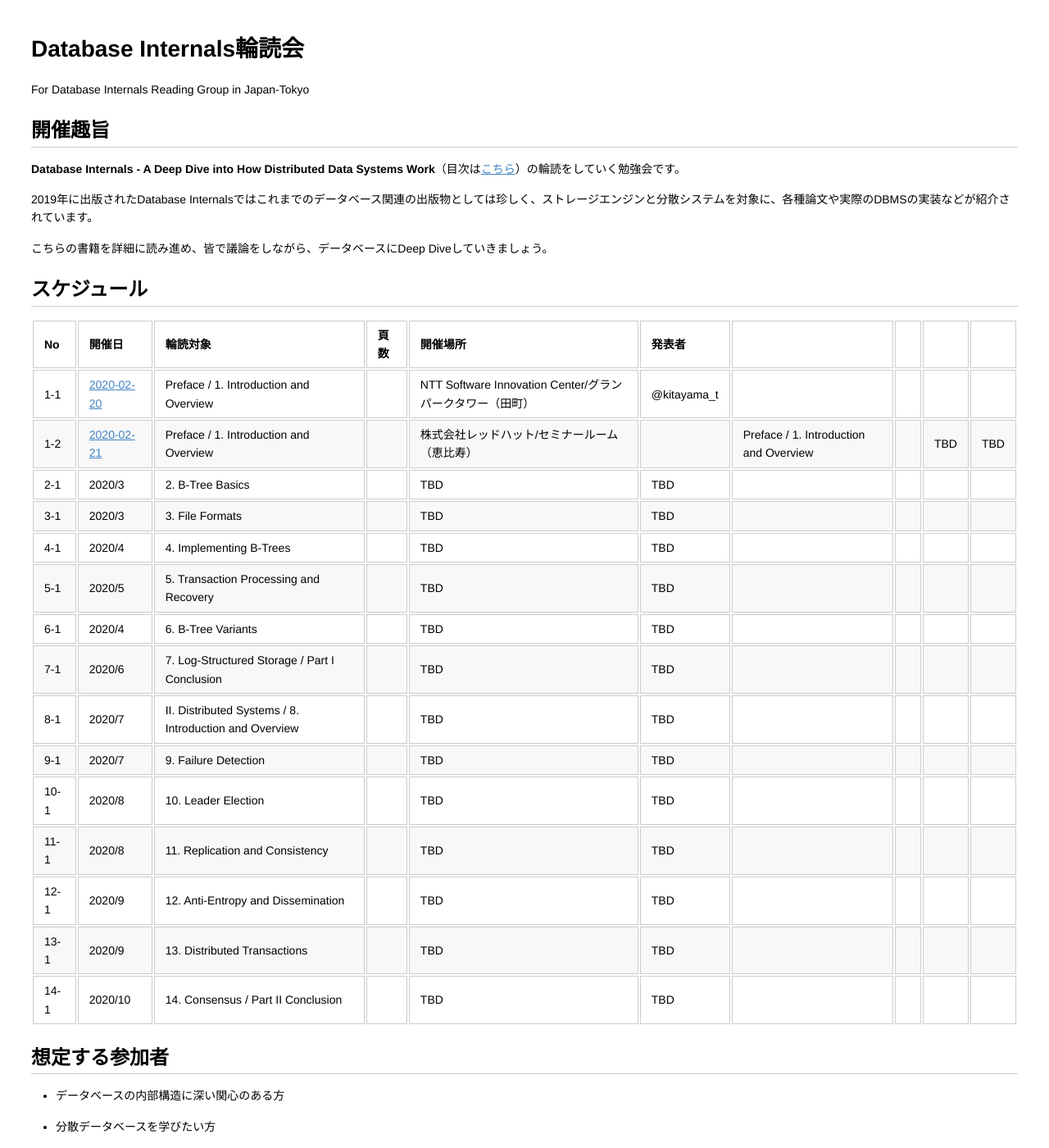
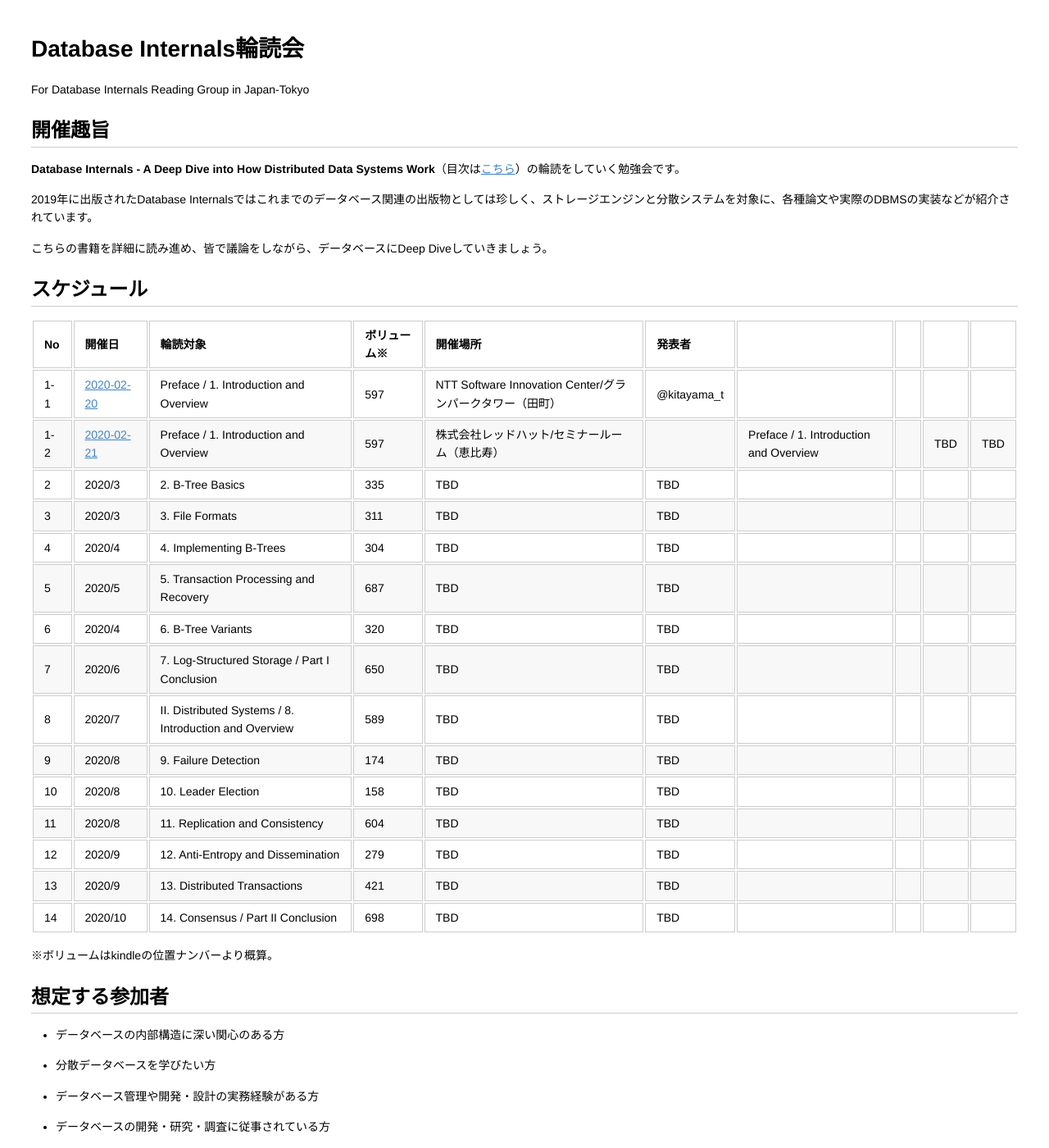
Before and after one commit to Database-Internals-Reading-Group-Japan/group-tokyo, a Jekyll site: the page built from index.md, in a window 1280 px wide and 1400 px high. Shown: the whole window at 82% size. Built offline with Jekyll 4.4.1, drawn with Linux system fonts in a browser that asks for light colours; Markdown is read by kramdown in place of the engine named in the settings.

Commit message:
Update index.md

```diff
--- a/index.md
+++ b/index.md
@@ -15,25 +15,25 @@ For Database Internals Reading Group in Japan-Tokyo
 
 ## スケジュール
 
-|No|開催日|輪読対象|頁数|開催場所|発表者|
+|No|開催日|輪読対象|ボリューム※|開催場所|発表者|
 |-----|-----|-----|-----|-----|:-----|
-|1-1|[2020-02-20](./No01/20200220/agenda.html)|Preface / 1. Introduction and Overview||NTT Software Innovation Center/グランパークタワー（田町）|@kitayama_t|
-|1-2|[2020-02-21](./No01/20200221/agenda.html)|Preface / 1. Introduction and Overview||株式会社レッドハット/セミナールーム（恵比寿）||Preface / 1. Introduction and Overview||TBD|TBD|
-|2-1|2020/3|2. B-Tree Basics||TBD|TBD|
-|3-1|2020/3|3. File Formats||TBD|TBD|
-|4-1|2020/4|4. Implementing B-Trees||TBD|TBD|
-|5-1|2020/5|5. Transaction Processing and Recovery||TBD|TBD|
-|6-1|2020/4|6. B-Tree Variants||TBD|TBD|
-|7-1|2020/6|7. Log-Structured Storage / Part I Conclusion||TBD|TBD|
-|8-1|2020/7|II. Distributed Systems / 8. Introduction and Overview||TBD|TBD|
-|9-1|2020/7|9. Failure Detection||TBD|TBD|
-|10-1|2020/8|10. Leader Election||TBD|TBD|
-|11-1|2020/8|11. Replication and Consistency||TBD|TBD|
-|12-1|2020/9|12. Anti-Entropy and Dissemination||TBD|TBD|
-|13-1|2020/9|13. Distributed Transactions||TBD|TBD|
-|14-1|2020/10|14. Consensus / Part II Conclusion||TBD|TBD|
+|1-1|[2020-02-20](./No01/20200220/agenda.html)|Preface / 1. Introduction and Overview|597|NTT Software Innovation Center/グランパークタワー（田町）|@kitayama_t|
+|1-2|[2020-02-21](./No01/20200221/agenda.html)|Preface / 1. Introduction and Overview|597|株式会社レッドハット/セミナールーム（恵比寿）||Preface / 1. Introduction and Overview||TBD|TBD|
+|2|2020/3|2. B-Tree Basics|335|TBD|TBD|
+|3|2020/3|3. File Formats|311|TBD|TBD|
+|4|2020/4|4. Implementing B-Trees|304|TBD|TBD|
+|5|2020/5|5. Transaction Processing and Recovery|687|TBD|TBD|
+|6|2020/4|6. B-Tree Variants|320|TBD|TBD|
+|7|2020/6|7. Log-Structured Storage / Part I Conclusion|650|TBD|TBD|
+|8|2020/7|II. Distributed Systems / 8. Introduction and Overview|589|TBD|TBD|
+|9|2020/8|9. Failure Detection|174|TBD|TBD|
+|10|2020/8|10. Leader Election|158|TBD|TBD|
+|11|2020/8|11. Replication and Consistency|604|TBD|TBD|
+|12|2020/9|12. Anti-Entropy and Dissemination|279|TBD|TBD|
+|13|2020/9|13. Distributed Transactions|421|TBD|TBD|
+|14|2020/10|14. Consensus / Part II Conclusion|698|TBD|TBD|
 
-
+※ボリュームはkindleの位置ナンバーより概算。
 
 ## 想定する参加者
 
```
